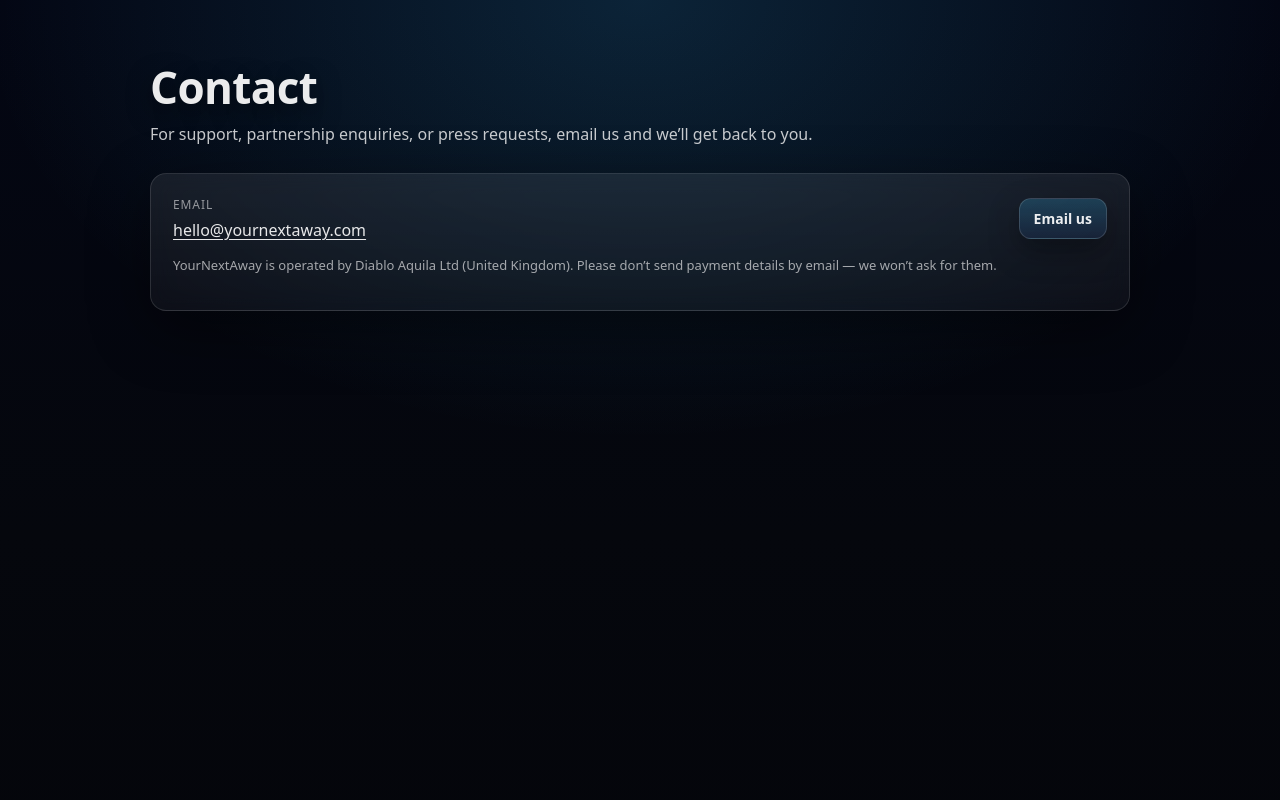
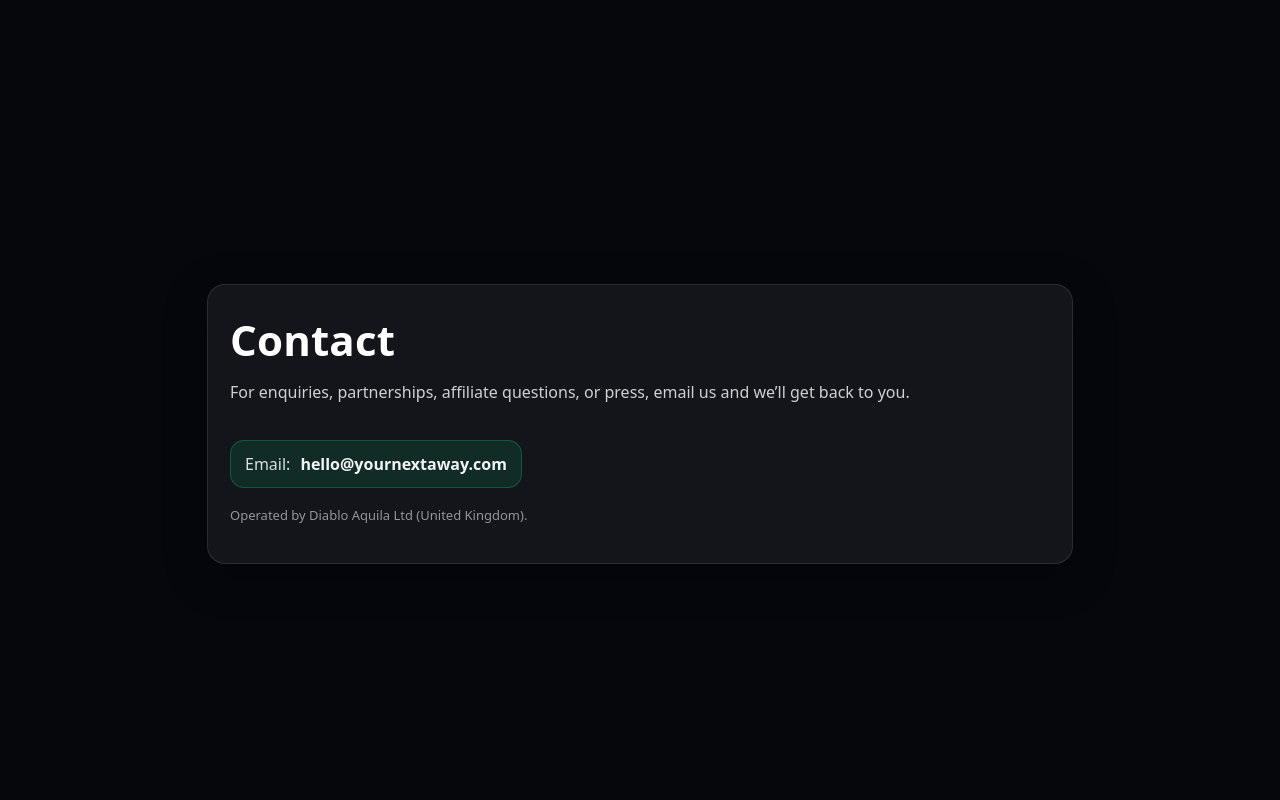
Before and after one commit to dmbarnes1303/yournextaway-site, a Next.js app: page /contact in a window 1280 px wide. Shown: the top 800 px of the page. Built offline with nearby package versions, Linux system fonts and the light colour scheme.

Commit message:
Fix contact page export

```diff
--- a/app/contact/page.tsx
+++ b/app/contact/page.tsx
@@ -1,131 +1,67 @@
+// app/contact/page.tsx
 export const metadata = {
   title: "Contact – YourNextAway",
-  description: "Get in touch with the YourNextAway team.",
+  description: "Contact the YourNextAway team.",
 };
 
 export default function ContactPage() {
-  const pageWrap: React.CSSProperties = {
-    minHeight: "100vh",
-    color: "rgba(255,255,255,0.92)",
-    background:
-      "radial-gradient(1200px 800px at 50% 0%, rgba(56,189,248,0.16), rgba(0,0,0,0) 55%), linear-gradient(180deg, #030613 0%, #05070d 55%, #04050a 100%)",
-    padding: "64px 20px 110px",
-  };
+  return (
+    <main
+      style={{
+        minHeight: "calc(100vh - 72px)",
+        background: "#05070d",
+        color: "white",
+        display: "flex",
+        alignItems: "center",
+        justifyContent: "center",
+        padding: "60px 20px",
+      }}
+    >
+      <div
+        style={{
+          width: "100%",
+          maxWidth: 820,
+          borderRadius: 18,
+          padding: "26px 22px",
+          background: "rgba(255,255,255,0.06)",
+          border: "1px solid rgba(255,255,255,0.10)",
+          boxShadow: "0 12px 40px rgba(0,0,0,0.35)",
+        }}
+      >
+        <h1 style={{ margin: 0, fontSize: 42, letterSpacing: 0.2 }}>Contact</h1>
 
-  const container: React.CSSProperties = {
-    maxWidth: 980,
-    margin: "0 auto",
-  };
+        <p style={{ marginTop: 12, color: "rgba(255,255,255,0.80)", fontSize: 16, lineHeight: 1.6 }}>
+          For enquiries, partnerships, affiliate questions, or press, email us and we’ll get back to you.
+        </p>
 
-  const h1: React.CSSProperties = {
-    fontSize: 44,
-    lineHeight: 1.05,
-    margin: 0,
-    letterSpacing: -0.6,
-    textShadow: "0 8px 24px rgba(0,0,0,0.55)",
-  };
-
-  const lead: React.CSSProperties = {
-    marginTop: 12,
-    fontSize: 16,
-    lineHeight: 1.55,
-    color: "rgba(255,255,255,0.78)",
-    maxWidth: 720,
-  };
-
-  const card: React.CSSProperties = {
-    marginTop: 26,
-    borderRadius: 16,
-    border: "1px solid rgba(255,255,255,0.12)",
-    background:
-      "linear-gradient(180deg, rgba(255,255,255,0.08) 0%, rgba(255,255,255,0.04) 100%)",
-    boxShadow: "0 18px 60px rgba(0,0,0,0.45)",
-    padding: 22,
-    backdropFilter: "blur(10px)",
-    WebkitBackdropFilter: "blur(10px)",
-  };
-
-  const row: React.CSSProperties = {
-    display: "flex",
-    flexWrap: "wrap",
-    gap: 18,
-    alignItems: "center",
-    justifyContent: "space-between",
-  };
-
-  const label: React.CSSProperties = {
-    fontSize: 12,
-    textTransform: "uppercase",
-    letterSpacing: 0.9,
-    color: "rgba(255,255,255,0.55)",
-    marginBottom: 6,
-  };
-
-  const value: React.CSSProperties = {
-    fontSize: 16,
-    color: "rgba(255,255,255,0.92)",
-    margin: 0,
-  };
-
-  const pill: React.CSSProperties = {
+        <div
+          style={{
+            marginTop: 18,
             display: "inline-flex",
             alignItems: "center",
-    justifyContent: "center",
-    padding: "10px 14px",
-    borderRadius: 12,
-    border: "1px solid rgba(255,255,255,0.14)",
-    background:
-      "linear-gradient(180deg, rgba(56,189,248,0.22) 0%, rgba(59,130,246,0.10) 100%)",
-    color: "rgba(255,255,255,0.92)",
+            gap: 10,
+            padding: "12px 14px",
+            borderRadius: 14,
+            background: "rgba(0,255,140,0.10)",
+            border: "1px solid rgba(0,255,140,0.22)",
+          }}
+        >
+          <span style={{ color: "rgba(255,255,255,0.85)" }}>Email:</span>
+          <a
+            href="mailto:hello@yournextaway.com"
+            style={{
+              color: "rgba(255,255,255,0.95)",
               textDecoration: "none",
-    fontSize: 14,
-    fontWeight: 600,
-    boxShadow: "0 12px 30px rgba(0,0,0,0.35)",
-    whiteSpace: "nowrap",
-  };
-
-  const small: React.CSSProperties = {
-    marginTop: 14,
-    fontSize: 13,
-    lineHeight: 1.55,
-    color: "rgba(255,255,255,0.62)",
-  };
-
-  const link: React.CSSProperties = {
-    color: "rgba(255,255,255,0.90)",
-    textDecoration: "underline",
-    textUnderlineOffset: 3,
-  };
-
-  return (
-    <main style={pageWrap}>
-      <div style={container}>
-        <h1 style={h1}>Contact</h1>
-        <p style={lead}>
-          For support, partnership enquiries, or press requests, email us and we’ll get back to you.
-        </p>
-
-        <section style={card} aria-label="Contact details">
-          <div style={row}>
-            <div>
-              <div style={label}>Email</div>
-              <p style={value}>
-                <a href="mailto:hello@yournextaway.com" style={link}>
+              fontWeight: 700,
+            }}
+          >
             hello@yournextaway.com
-                </a>
-              </p>
-            </div>
-
-            <a href="mailto:hello@yournextaway.com" style={pill}>
-              Email us
           </a>
         </div>
 
-          <p style={small}>
-            YourNextAway is operated by Diablo Aquila Ltd (United Kingdom). Please don’t send payment
-            details by email — we won’t ask for them.
+        <p style={{ marginTop: 18, color: "rgba(255,255,255,0.55)", fontSize: 13 }}>
+          Operated by Diablo Aquila Ltd (United Kingdom).
         </p>
-        </section>
       </div>
     </main>
   );
```
Lines whose indentation alone changed are shown as unchanged.
